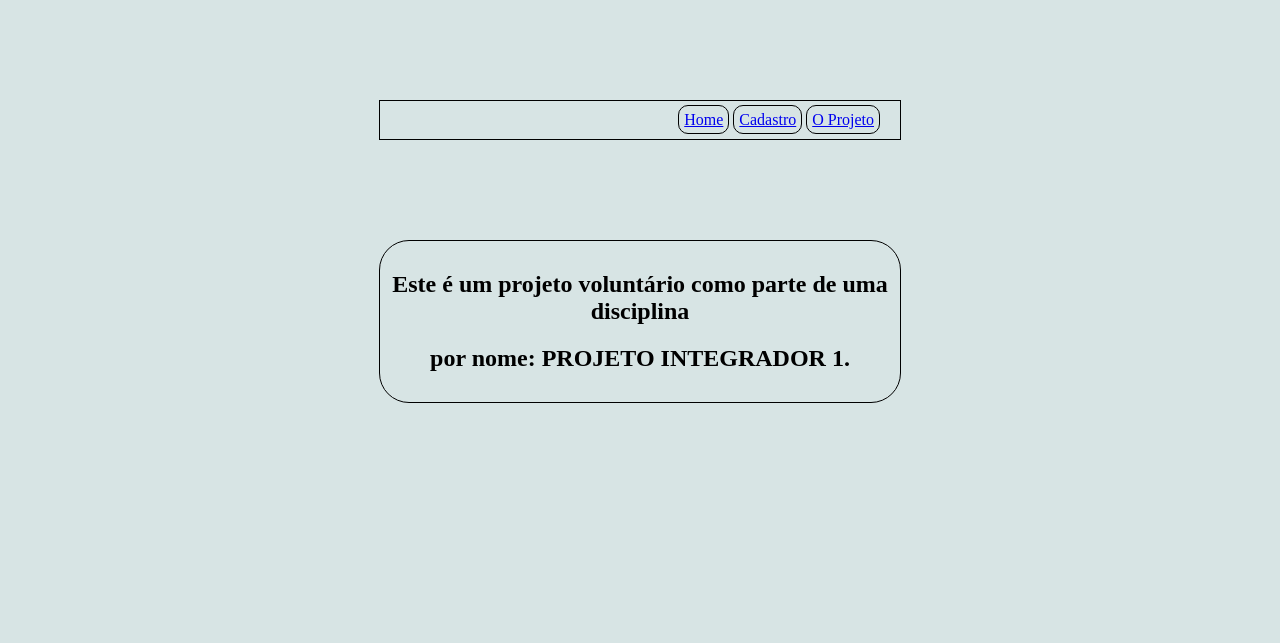
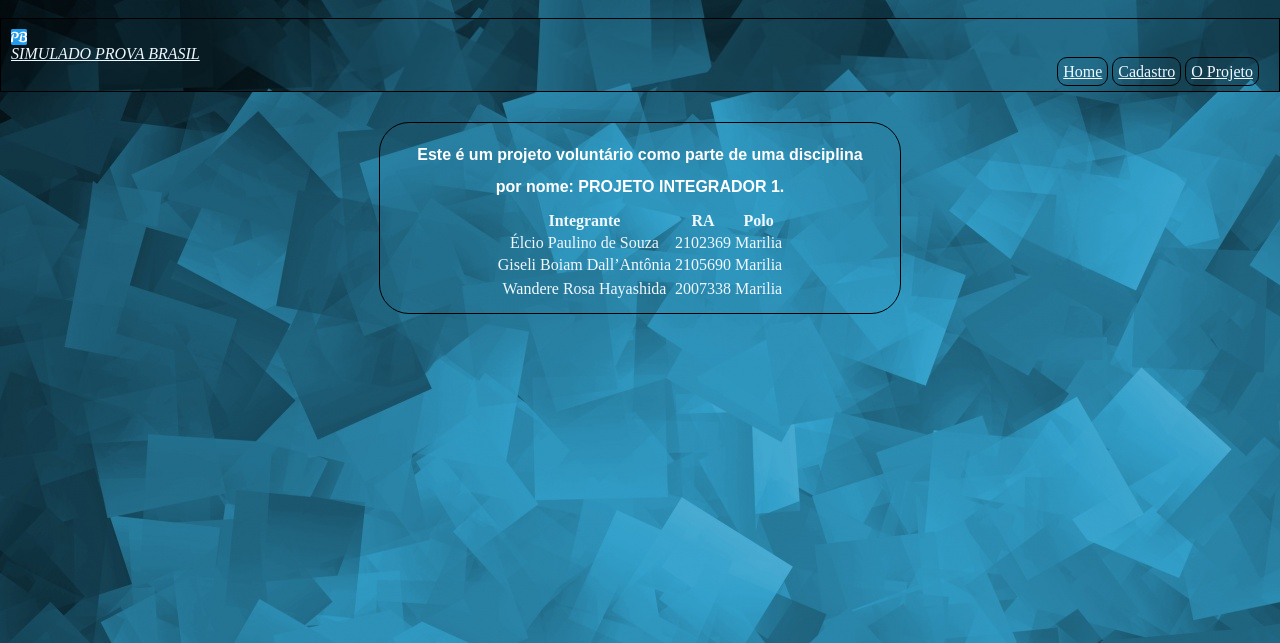
Before and after one commit to wrhbra2013/simulado, a Flask app: page /sobre in a window 1280 px wide. Shown: the top 643 px of the page. Run offline with Flask 2, Linux system fonts and the light colour scheme.

Commit message:
04042023

```diff
--- a/git_sec.txt
+++ b/help/git_sec.txt
@@ -8,9 +8,8 @@
 
 #OUTPUT
 Username for 'https://github.com': wrhbra2013
-Password for 'https://wrhbra2013@github.com':
-
-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
+Password for 'https://wrhbra2013@github.com'
+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
 
 #copy de token above in git with user: wrhbra2013
 Expires on Fri, Apr 28 2023.
--- a/index.py
+++ b/index.py
@@ -2,14 +2,18 @@
 from flask import Flask, render_template, request, redirect,url_for, flash
 from sqlalchemy import create_engine
 
+#Configurar Banco de Dados Postgresql
+def conexao():
+  global psql
+  psql = create_engine("postgresql://postgres:postgres@localhost:5432/postgres")
+  return psql
+
+#Instanciar função
+sql = conexao()
 
 #cabeçalho Flask app
 app = Flask(__name__)
 app.config['SECRET_KEY']='simulado'
-
-#Realizar Operações no banco
-sql = create_engine("postgresql://postgres:postgres@localhost:5432/postgres")
-
 
 
 
@@ -27,18 +31,21 @@
         #Tratando erros
         try:
             #Pesquisar no Banco de Dados
-            pesquisa = sql.execute(f"SELECT inst,nome,ano FROM estudante where inst='{escola}' and nome='{user}' and serie='{ano}';").scalar()
+            pesquisa = sql.execute(f"SELECT inst, nome, serie FROM estudante where inst='{escola}' and nome='{user}' and serie='{ano}';").scalar()
             print(pesquisa)
 
 
             if pesquisa == None:
                 flash('Usuario NÃO Encontrado. Digite novamente! Ou Cadastre-se!')
+            else:
+                return render_template('home.html')
+
 
 
         except Exception:
             flash('Campos Vazios ou erro de digitação. Por favor digite novamente!')
-        finally:
-             return render_template('home.html')
+
+
 
 
 
@@ -60,20 +67,21 @@
         #Tratando erros
         try:
             #Pesquisar no Banco de Dados
-            pesquisa = sql.execute(f"SELECT inst, nome, ano FROM estudante where inst='{escola}' and nome='{user}' and serie='{ano}';").scalar()
+            pesquisa = sql.execute(f"SELECT inst, nome, serie FROM estudante where inst='{escola}' and nome='{user}' and serie='{ano}';").scalar()
             print(pesquisa)
 
 
             if pesquisa == None:
                 flash('Usuario NÃO Encontrado. Digite novamente! Ou Cadastre-se!')
+            else:
+                return render_template('home.html')
 
 
 
         except Exception as e:
             print(e)
             flash('Campos Vazios ou erro de digitação. Por favor digite novamente!')
-        finally:
-            return render_template('home.html')
+
 
 
      return render_template('index.html')
@@ -121,4 +129,4 @@
 
 
 if __name__=="main":
-    app.run()
+    app.run(host = '127.0.0.1', port = 4000)
--- a/static/padrao.css
+++ b/static/padrao.css
@@ -1,22 +1,23 @@
 header{
-    max-width: 500px;
-    margin: 100px auto;
+    background-image: url('/static/view.jpg');
     border: 1px solid black;
     padding: 10px;
     text-align: right;
+    position: flex;
     }
 
 
 
 body{
-    background-color: rgba(215, 228, 228, 0.975);
-    background-repeat: no-repeat, no-repeat;
-    background-size: 100%;
+    background-image: url('/static/view.jpg');
+    background-size: auto;
     overflow-y: auto;
-    display:block;
+    display:inline;
     position:flex;
-        }
+    }
+
 div.container {
+    color: aliceblue;
     overflow-y: auto;
     max-width: 500px;
     margin: 30px auto;
@@ -29,10 +30,7 @@
 
 
 
-img{
-    max-width: auto;
-    max-height: auto;
-}
+
 input{
 
     display: inline;
@@ -48,12 +46,21 @@
     font-family: Arial, Helvetica, sans-serif;
     font-size: medium;
     text-align: center;
+    color: yellow;
 
+}
+h2{
+    font-family: Arial, Helvetica, sans-serif;
+    font-size: medium;
+    text-align: center;
+    color: white;
 }
 .menu{
     padding: 10px;
-    max-width: 100px;
-    max-height: 100px;
+    max-width: 50px;
+    max-height: 50px;
+    color: aliceblue;
+
     display:inline;
 
     }
@@ -61,12 +68,21 @@
     padding: 5px;
     border: 1px solid black;
     border-radius: 10px;
+    color: aliceblue;
+
 
 }
-.img{
- padding-left: 50px;
+
+
+.titulo{
+    text-align: left;
+    font-style: italic;
+    display: block;
+    color: aliceblue;
+
 }
+table,tbody{
 
-span{
-    text-align: left;
+    display: inline;
+
 }
--- a/templates/sobre.html
+++ b/templates/sobre.html
@@ -10,6 +10,9 @@
 
 </head>
 <header>
+    <a class="titulo" href="home">
+        <img class="titulo" src="/static/ico/favicon-16x16.png">SIMULADO PROVA BRASIL</img>
+      </a>
      <div class="menu">
 
       <a class="link" href="index">Home</a>
@@ -21,6 +24,28 @@
     <div class="container">
         <h2> Este é um projeto voluntário como parte de uma disciplina</h2>
         <h2> por nome: PROJETO INTEGRADOR 1.</h2>
+        <table border: 1px solid white>
+            <tr>
+              <th>Integrante</th>
+              <th>RA</th>
+              <th>Polo</th>
+              </tr>
+            <tr>
+              <td>Élcio Paulino de Souza</td>
+              <td>2102369</td>
+              <td>Marilia</td>
+              </tr>
+              <tr>
+              <td>Giseli Boiam Dall’Antônia</td>
+              <td>2105690</td>
+              <td>Marilia</td>
+             <tr>
+                <tr>
+                    <td>Wandere Rosa Hayashida </td>
+                    <td>2007338</td>
+                    <td>Marilia</td>
+                   <tr>
+                   </table>
     </div>
 
 </body>
```
Also changed, not shown: init_db.py (+8 -5 lines), static/js/acessibilidade.js (added, +15 -0 lines), templates/cadastro.html (+7 -4 lines), templates/gabarito.html (+6 -2 lines), templates/home.html (+7 -3 lines), templates/index.html (+11 -8 lines), help/railway-recovery-codes.txt (renamed from railway-recovery-codes.txt), help/requirements.txt (renamed from requirements.txt).
